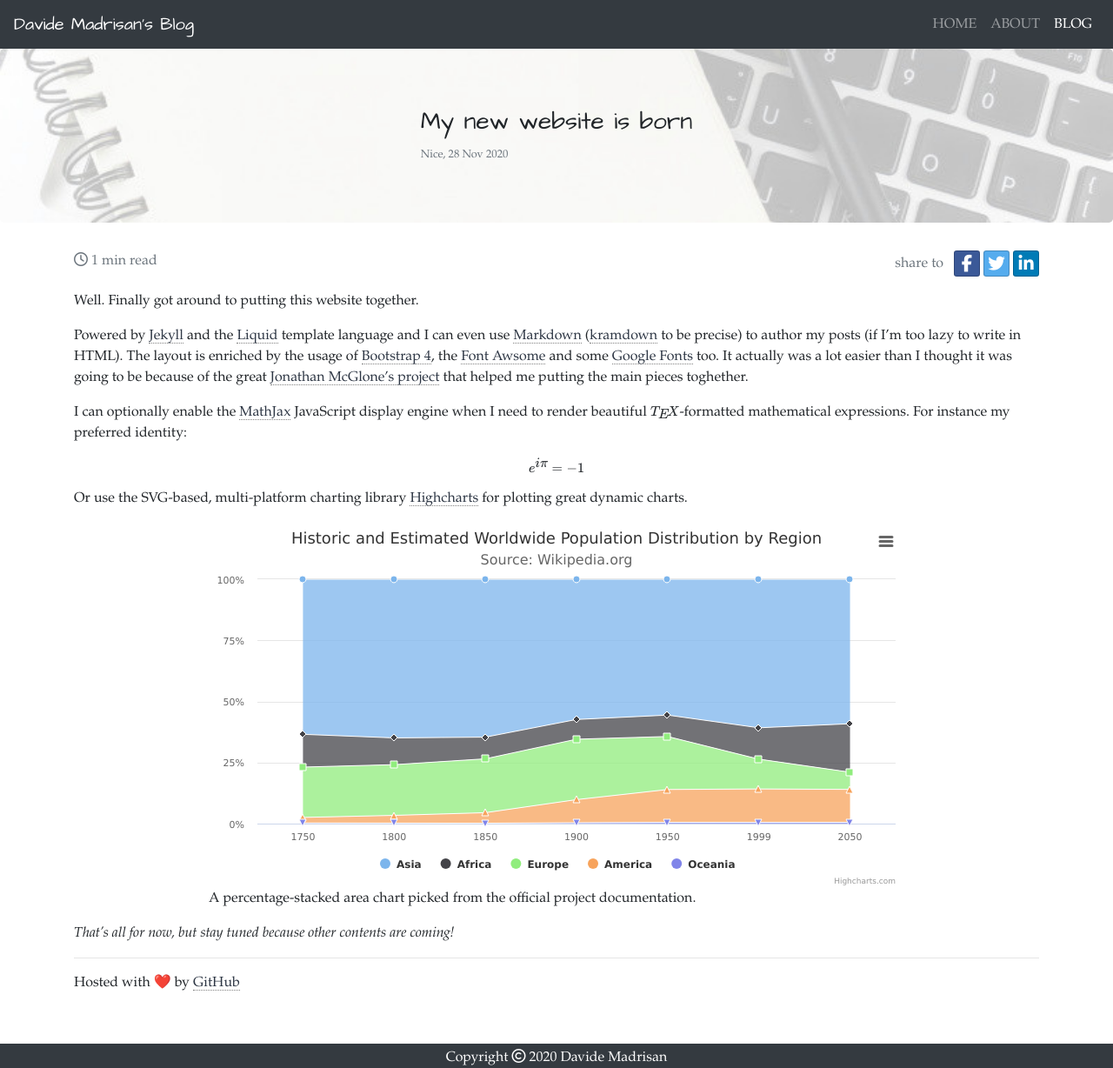
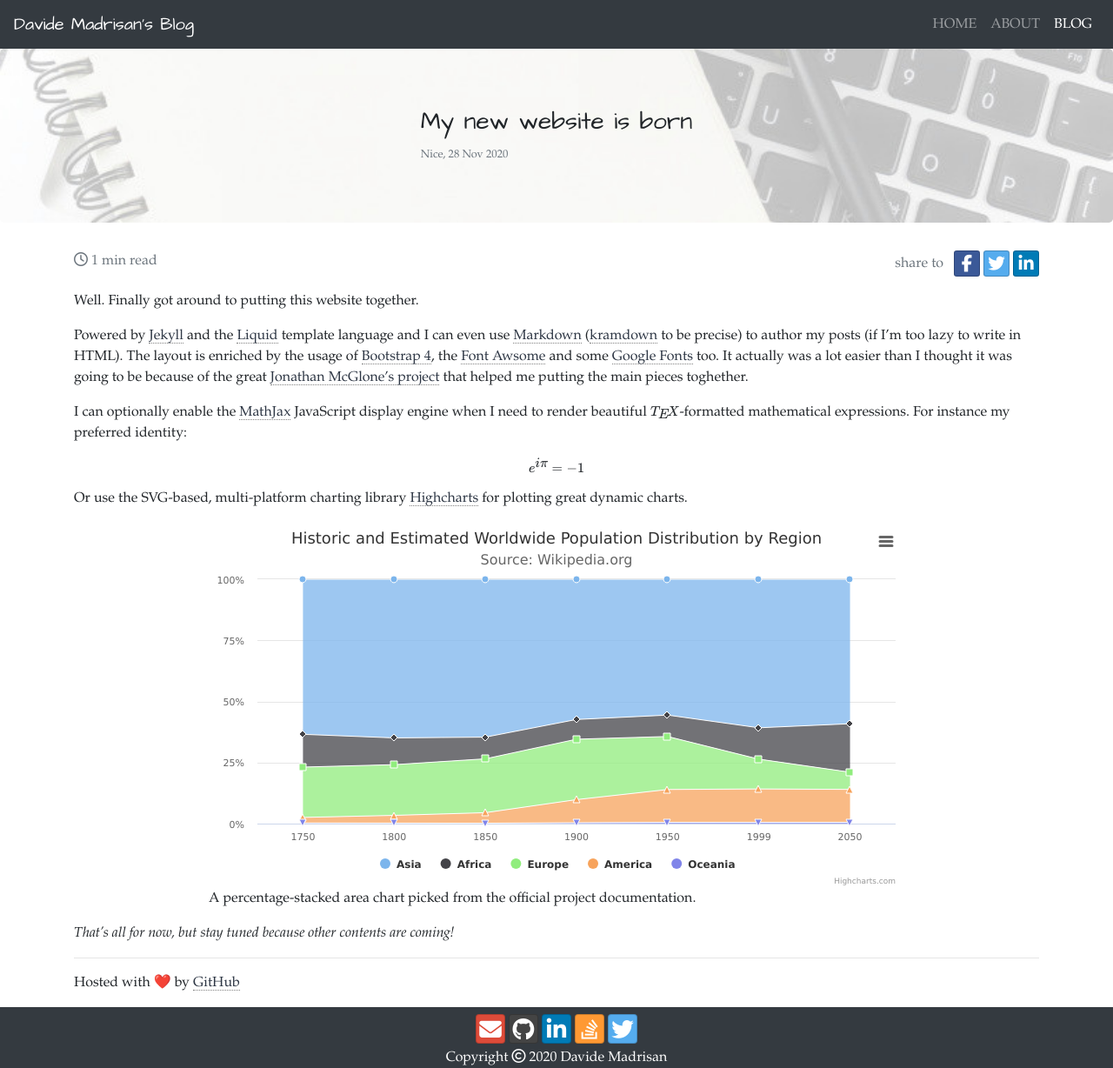
Before and after one commit to madrisan/madrisan.github.io, a Jekyll site: the page built from _posts/2020-11-28-davide-madrisan-site-launched.md, in a window 1280 px wide and 1228 px high. Shown: the whole window at 87% size. Built offline with Jekyll 4.4.1, drawn with Linux system fonts in a browser that asks for light colours; nearby versions of some CDN libraries; emoji names are drawn with the system emoji font; formulas are drawn with MathJax 3.

Commit message:
No reason to have a different footer in blog pages
Signed-off-by: Davide Madrisan <davide.madrisan@gmail.com>

```diff
--- a/_layouts/post.html
+++ b/_layouts/post.html
@@ -96,9 +96,12 @@
             </main>
 
             <footer class="page-footer font-small">
+                <!-- Social Buttons -->
+{% include socialfooter.html %}
                 <!-- Copyright -->
-                {% include copyright.html %}
+{% include copyright.html %}
             </footer>
+
         </wrapper>
     </body>
 
--- a/assets/css/main.css
+++ b/assets/css/main.css
@@ -24,15 +24,14 @@ a:hover {
     color: #5493ff;
     text-decoration: none;
 }
-a.btn-social-icon {
-    color: none;
-}
 a .label {
     display: none;
 }
 a:hover .label {
-    color: black;
     display: inline;
+}
+a:active .label {
+    display: none;
 }
 a:visited .label {
     display: none;
```
